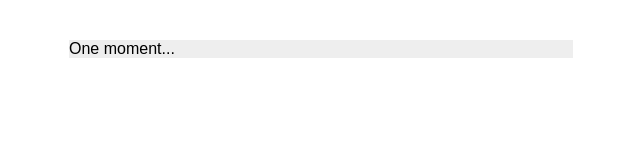
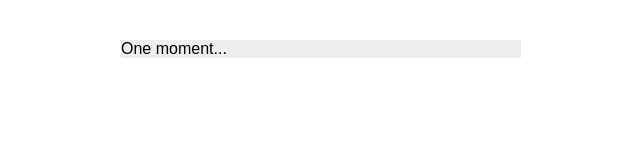
Before and after one commit to kimmaker/kimmaker.github.io, a plain HTML site: page test.html in a window 1280 px wide. Shown: the whole page, without its empty margins (319-959 px from the left). Drawn offline with Linux system fonts and the light colour scheme.

Commit message:
Update test.html

```diff
--- a/test.html
+++ b/test.html
@@ -7,7 +7,7 @@
         <style>
 
             html {
-                margin: 2em 10% 0;
+                margin: 2em 10% 2em 10%;
                 padding: 0;
             }
             body {
@@ -18,7 +18,7 @@
                 font-family: Arial, Helvetica, sans-serif;
                 font-size: 16px;
                 max-width: 90%;
-                width: 50%;
+                width: 400px;
                 margin: 0 auto;
                 background-color: #eeeeee;
             }
```
